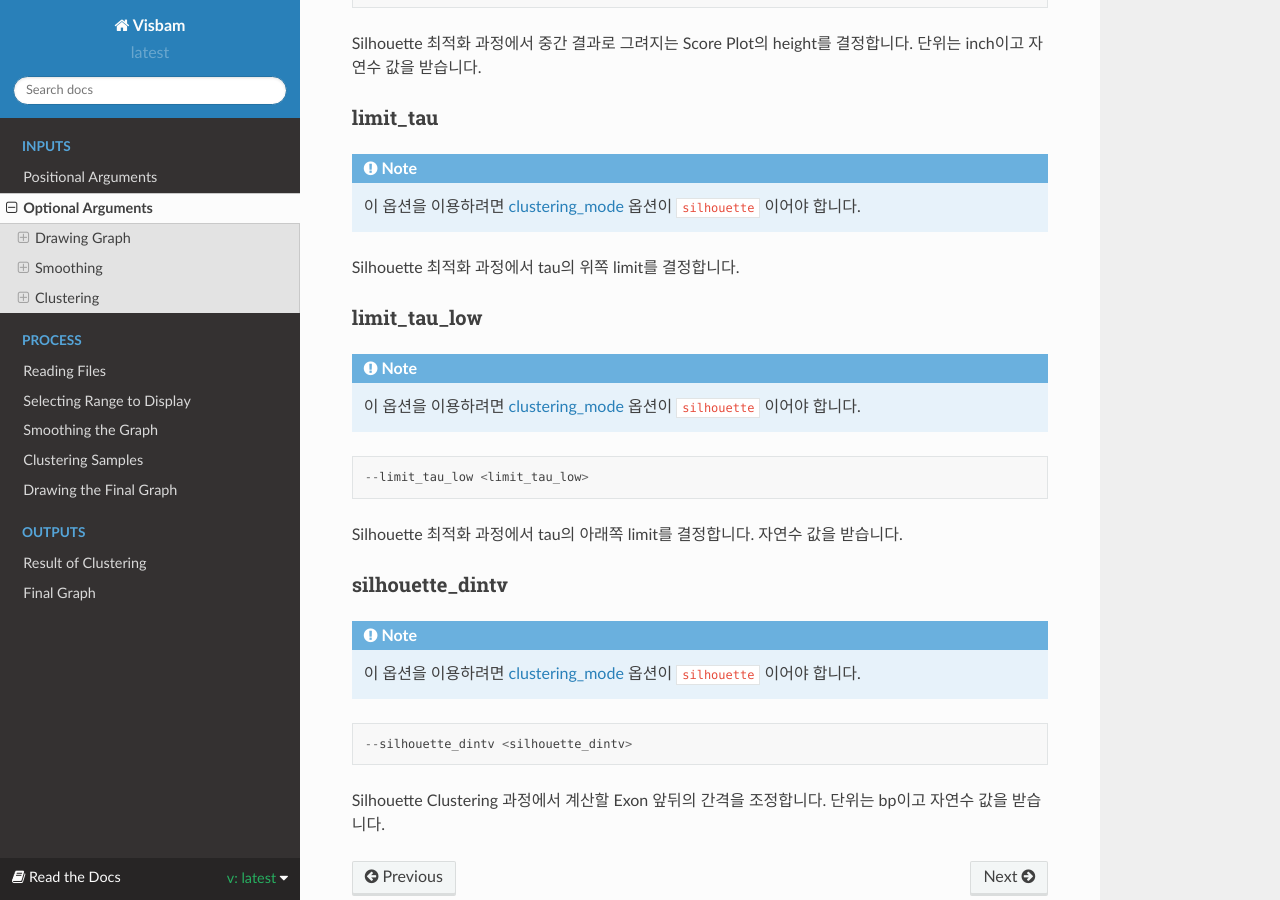
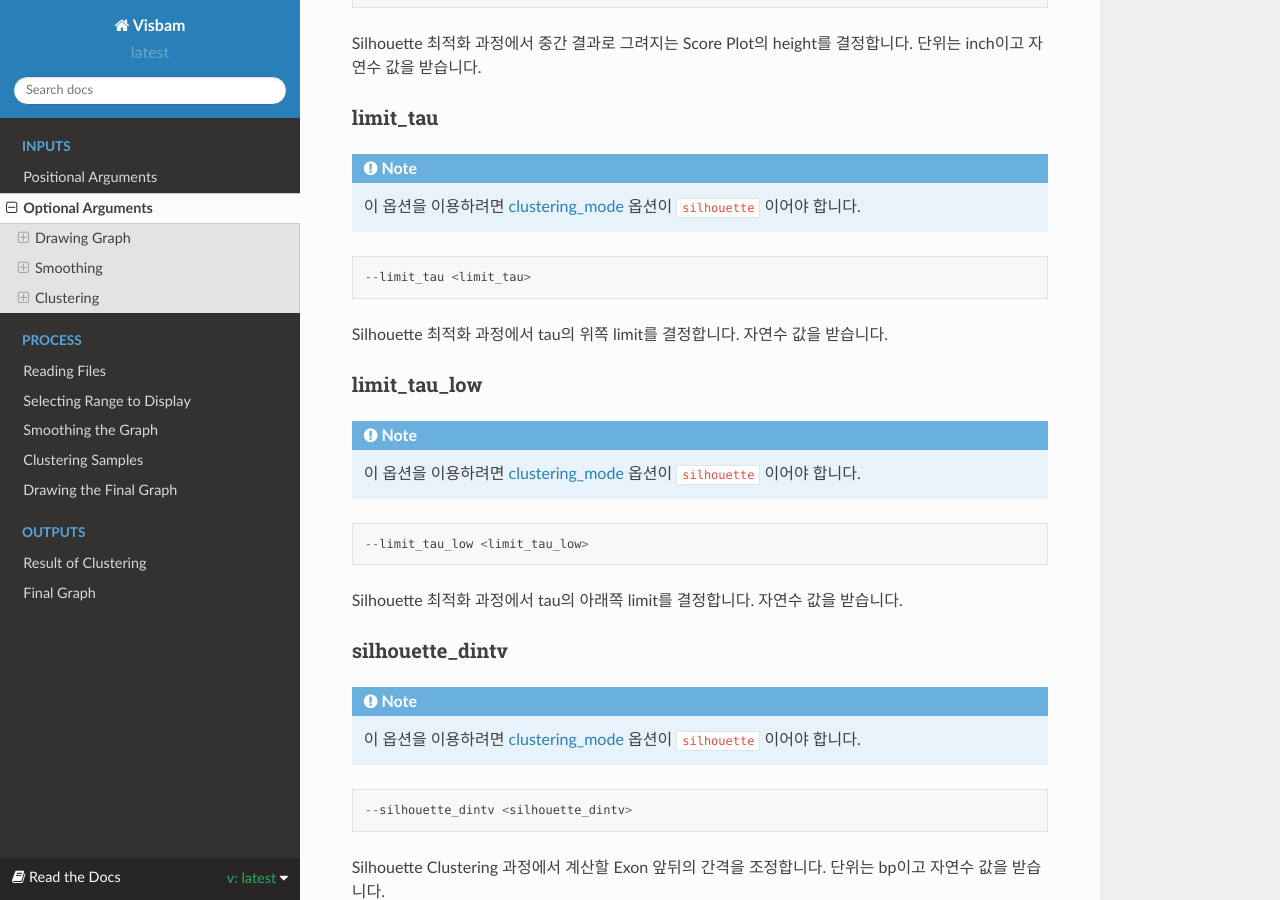
Before and after one commit to sungyoung-lee/visbam, a Sphinx documentation site: the page built from docs/input/optional.rst, in a window 1280 px wide and 900 px high, scrolled down 6219 px. Built offline with Sphinx 7.4.7 and the Read the Docs theme 2.0.0, drawn with Linux system fonts in a browser that asks for light colours.

Commit message:
Read The Docs v0.0.2

```diff
--- a/docs/input/optional.rst
+++ b/docs/input/optional.rst
@@ -352,7 +352,12 @@ limit_tau
 
     이 옵션을 이용하려면 clustering_mode_ 옵션이 ``silhouette`` 이어야 합니다.
 
+.. code::
+
+   --limit_tau <limit_tau>
+
 Silhouette 최적화 과정에서 tau의 위쪽 limit를 결정합니다.
+자연수 값을 받습니다.
 
 
 limit_tau_low
```
Also changed, not shown: docs/index.rst (+21 -6 lines), docs/references.rst (added, +12 -0 lines).
